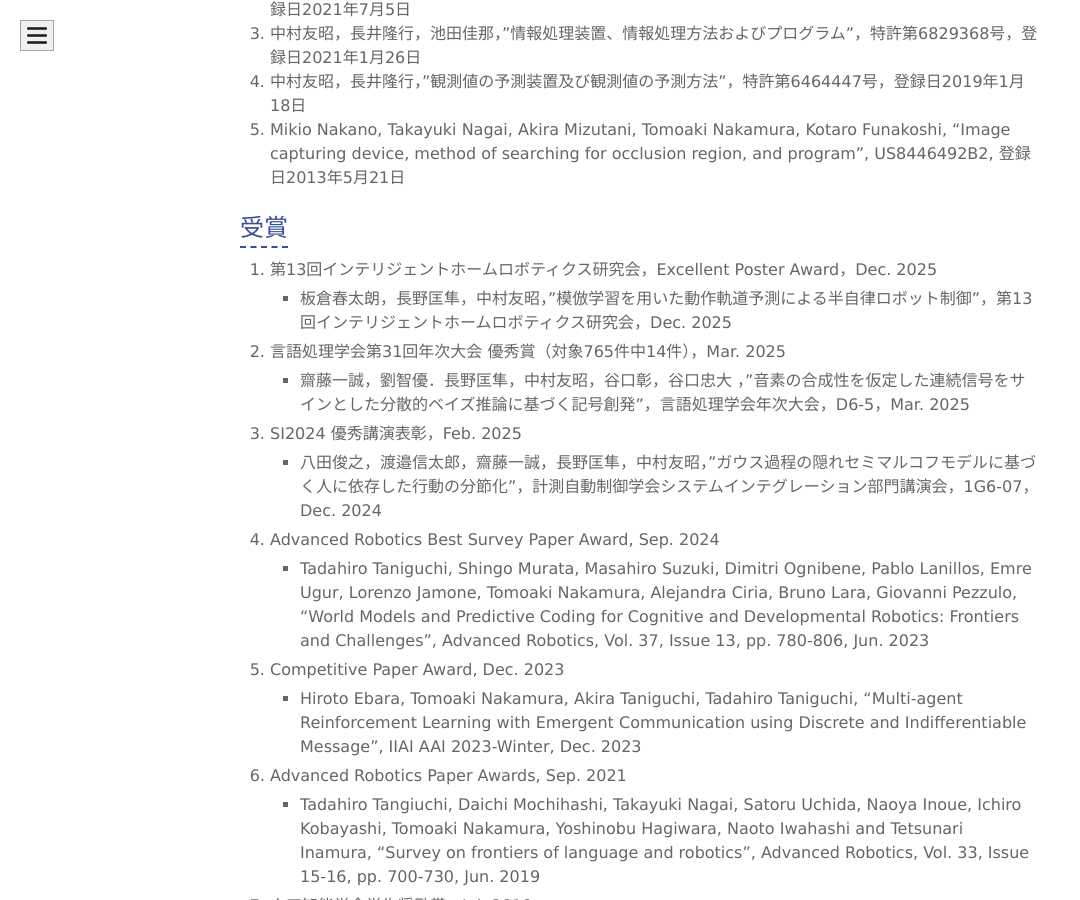
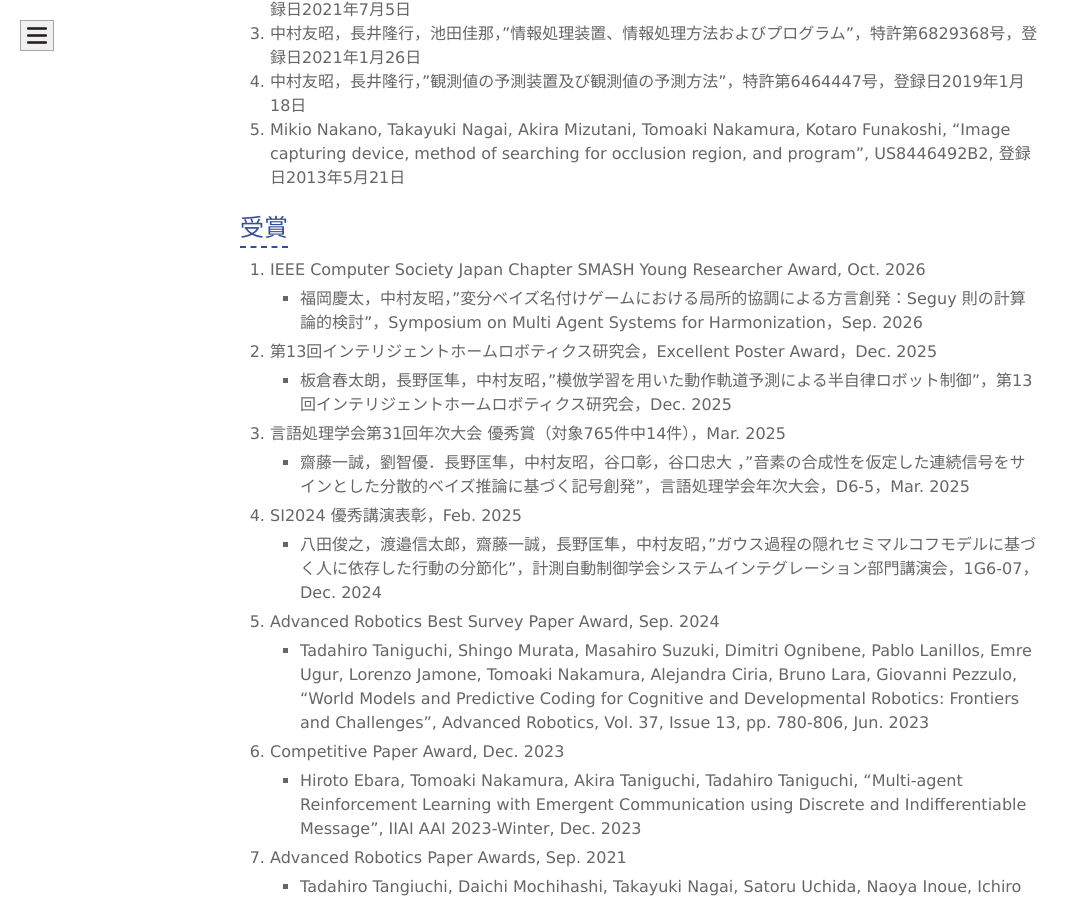
Before and after one commit to naka-lab/naka-lab.github.io, a Jekyll site: the page built from subpages/pub.md, in a window 1280 px wide and 900 px high, scrolled down 26530 px. Shown: the whole window, without its empty margins (0-1080 px from the left). Built offline with Jekyll 4.4.1, drawn with Linux system fonts in a browser that asks for light colours.

Commit message:
Add IEEE award and update existing awards section

```diff
--- a/subpages/pub.md
+++ b/subpages/pub.md
@@ -493,6 +493,8 @@ Signal Processing, pp. 13-16, Feb. 2020
 
 
 ## 受賞
+1. IEEE Computer Society Japan Chapter SMASH Young Researcher Award, Oct. 2026
+    - 福岡慶太，中村友昭，"変分ベイズ名付けゲームにおける局所的協調による方言創発：Seguy 則の計算論的検討"，Symposium on Multi Agent Systems for Harmonization，Sep. 2026
 1. 第13回インテリジェントホームロボティクス研究会，Excellent Poster Award，Dec. 2025
     - 板倉春太朗，長野匡隼，中村友昭，"模倣学習を用いた動作軌道予測による半自律ロボット制御"，第13回インテリジェントホームロボティクス研究会，Dec. 2025
 1. 言語処理学会第31回年次大会 優秀賞（対象765件中14件），Mar. 2025
```
